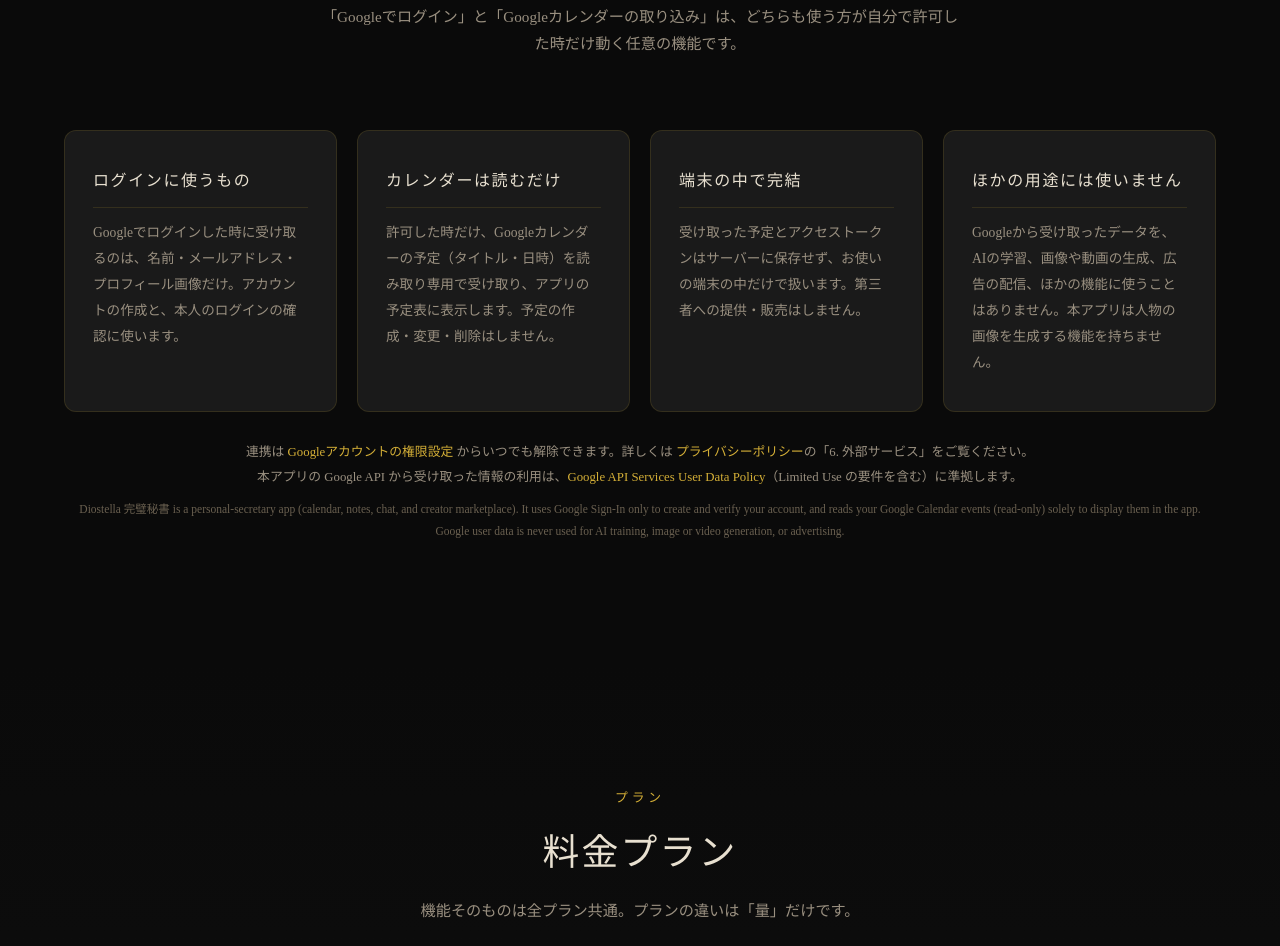
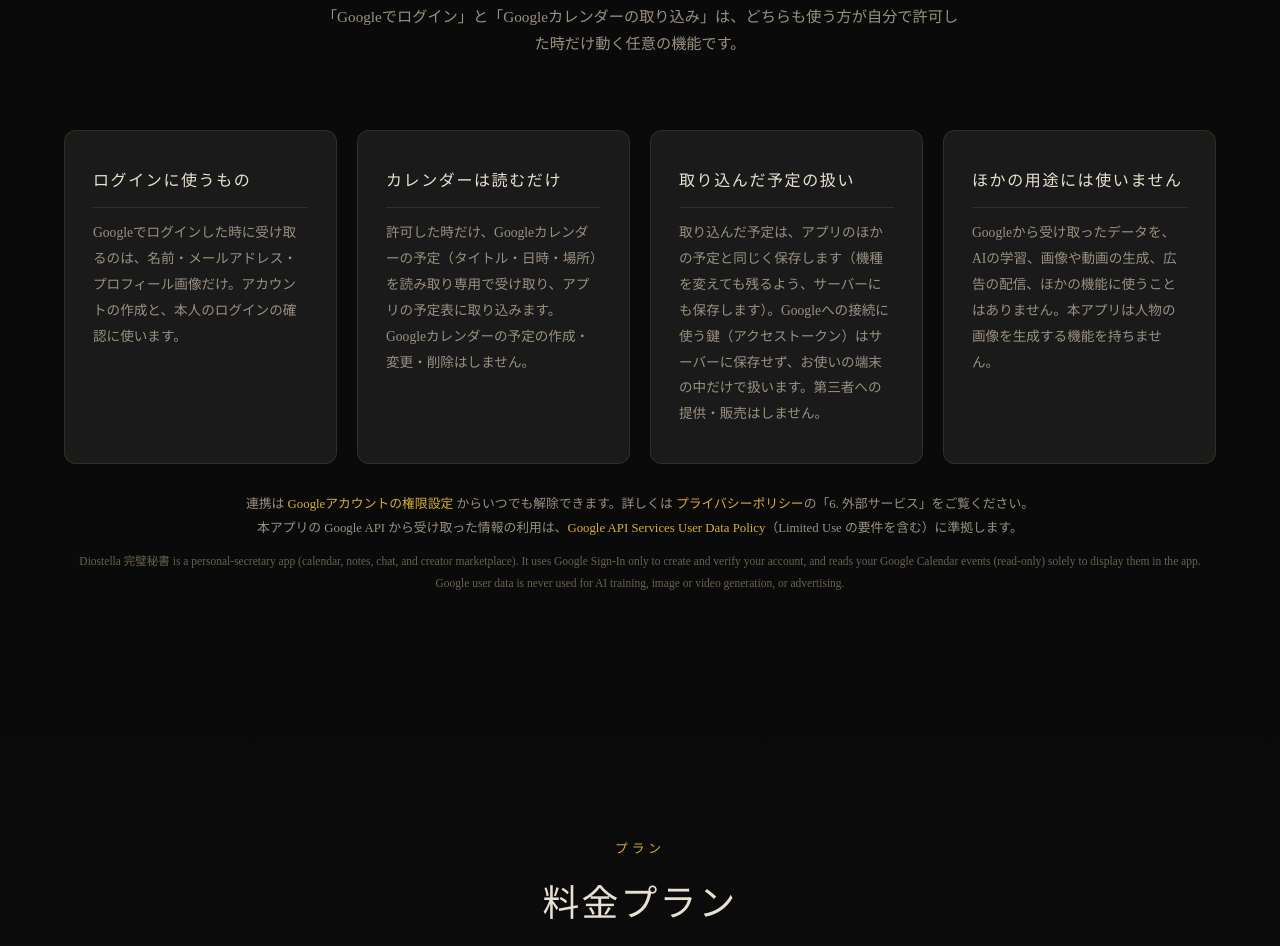
Before and after one commit to nosuke0223kiri-maker/diostella-hp, a plain HTML site: page perfect-secretary/index.html in a window 1280 px wide. Shown: the part 9552-10498 px from the top of the page. Drawn offline with nearby package versions, Linux system fonts and the light colour scheme.

Commit message:
LP: Googleとの連携の章を実装に合わせる（取り込んだ予定はサーバーにも保存・アクセストークンは端末だけ・場所も読む）
Co-Authored-By: Claude Opus 5.5 <noreply@anthropic.com>

```diff
--- a/perfect-secretary/index.html
+++ b/perfect-secretary/index.html
@@ -372,11 +372,11 @@
         </div>
         <div class="target-card">
           <h3>カレンダーは読むだけ</h3>
-          <p>許可した時だけ、Googleカレンダーの予定（タイトル・日時）を読み取り専用で受け取り、アプリの予定表に表示します。予定の作成・変更・削除はしません。</p>
+          <p>許可した時だけ、Googleカレンダーの予定（タイトル・日時・場所）を読み取り専用で受け取り、アプリの予定表に取り込みます。Googleカレンダーの予定の作成・変更・削除はしません。</p>
         </div>
         <div class="target-card">
-          <h3>端末の中で完結</h3>
-          <p>受け取った予定とアクセストークンはサーバーに保存せず、お使いの端末の中だけで扱います。第三者への提供・販売はしません。</p>
+          <h3>取り込んだ予定の扱い</h3>
+          <p>取り込んだ予定は、アプリのほかの予定と同じく保存します（機種を変えても残るよう、サーバーにも保存します）。Googleへの接続に使う鍵（アクセストークン）はサーバーに保存せず、お使いの端末の中だけで扱います。第三者への提供・販売はしません。</p>
         </div>
         <div class="target-card">
           <h3>ほかの用途には使いません</h3>
```
